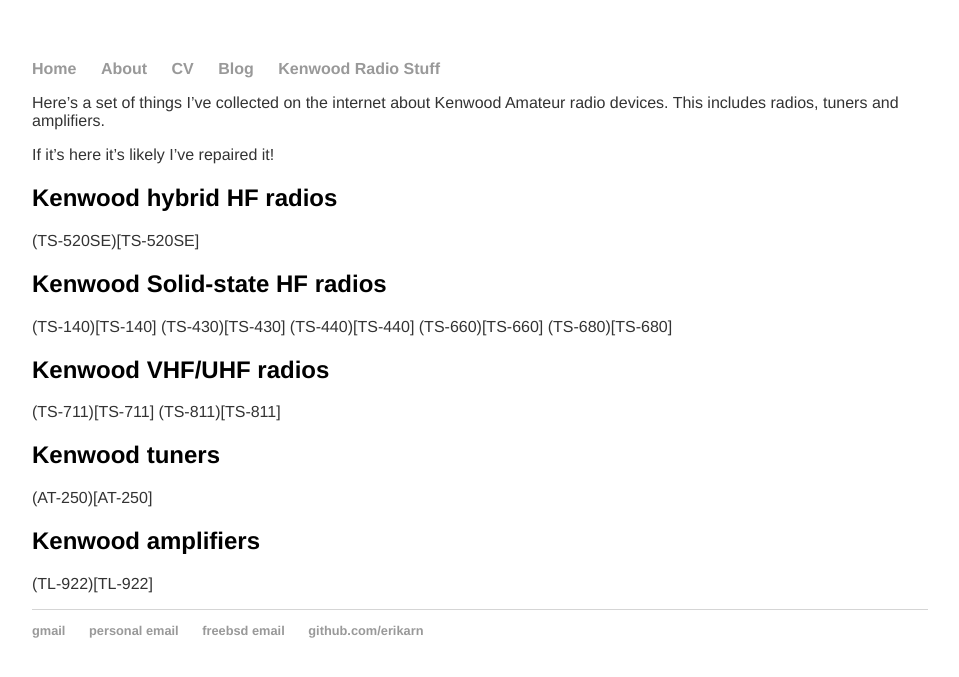
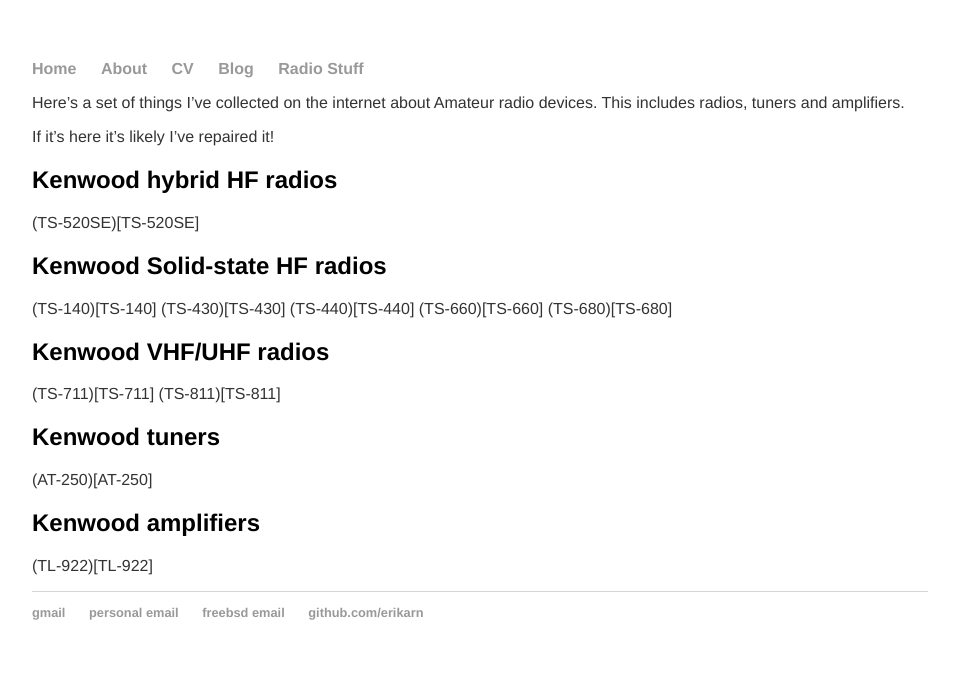
Before and after one commit to erikarn/erikarn.github.io, a Jekyll site: the page built from radio.md, in a window 1280 px wide. Shown: the top 677 px of the page, without its empty margins (160-1119 px from the left). Built offline with Jekyll 4.4.1, drawn with Linux system fonts in a browser that asks for light colours.

Commit message:
Rename kenwood.md -> radio.md so url/kenwood doesn't auto become url/kenwood/ and then 404

```diff
--- a/_layouts/default.html
+++ b/_layouts/default.html
@@ -12,7 +12,7 @@
 		        	<li><a href="/about">About</a></li>
 	        		<li><a href="/cv">CV</a></li>
 	        		<li><a href="https://adrianchadd.blogspot.com/">Blog</a></li>
-				<li><a href="/kenwood">Kenwood Radio Stuff</a></li>
+				<li><a href="/radio">Radio Stuff</a></li>
 	    		</ul>
 			</nav>
 			<div class="container">
--- a/kenwood.md
+++ b/radio.md
@@ -1,9 +1,9 @@
 ---
 layout: default
-title: Kenwood pages
+title: Radios
 ---
 
-Here's a set of things I've collected on the internet about Kenwood Amateur radio devices.
+Here's a set of things I've collected on the internet about Amateur radio devices.
 This includes radios, tuners and amplifiers.
 
 If it's here it's likely I've repaired it!
```
